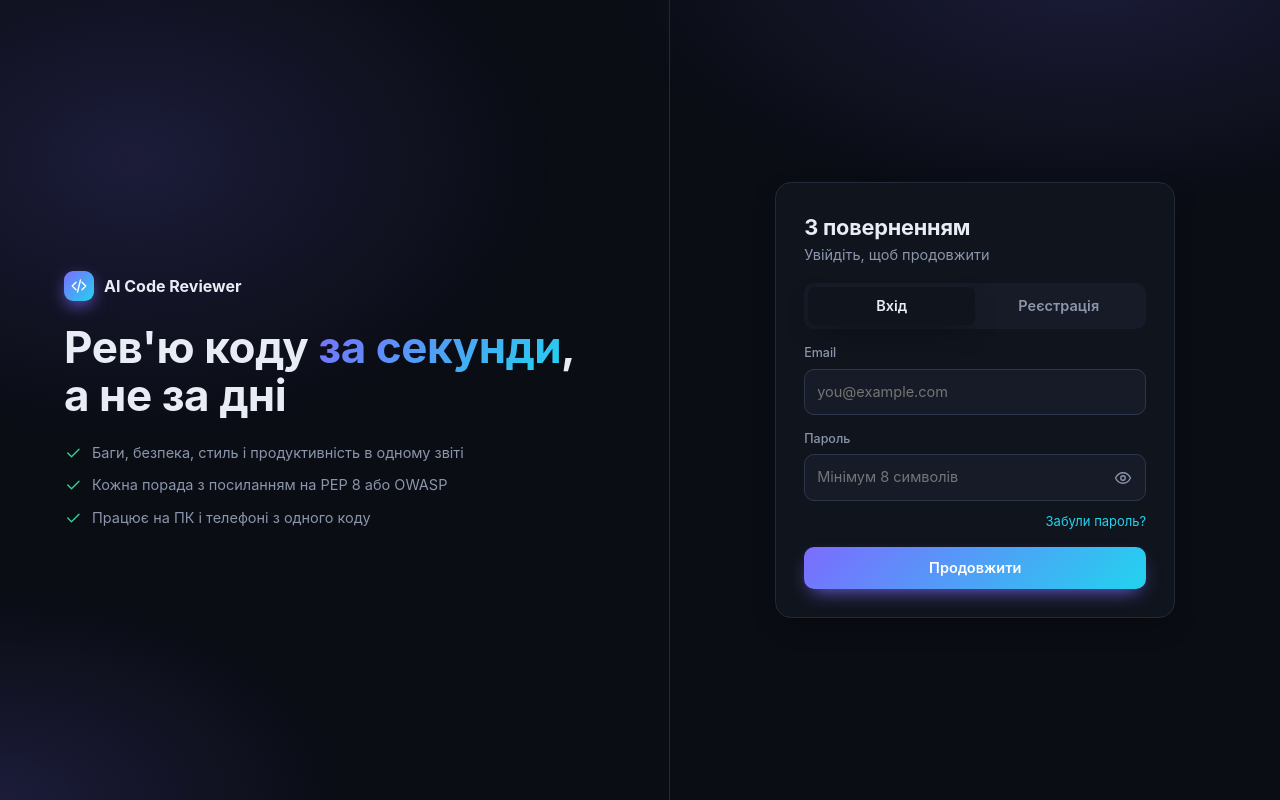
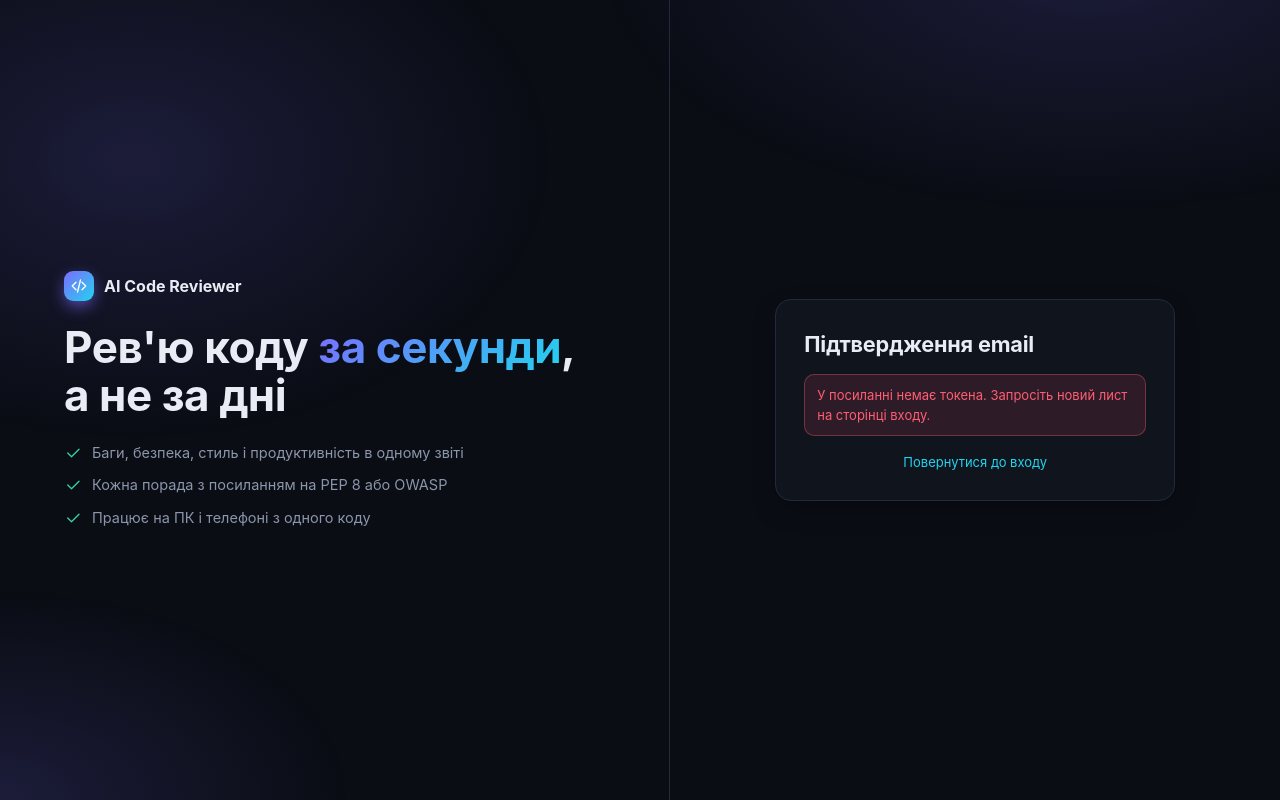
Before and after one commit to bodi4ka07/Ai-code-reviewer, a React (Vite) app in the folder ai-code-reviewer/client/: page /verify-email in a window 1280 px wide. Before the commit this address led to /login. Built offline with nearby package versions, Linux system fonts and the light colour scheme.

Commit message:
feat(client): add email confirmation flow
- Show a check-your-email notice after sign up

- Add a resend button when sign in is blocked by an unconfirmed email

- Add the email confirmation page opened from the link in the letter

```diff
--- a/ai-code-reviewer/client/src/App.jsx
+++ b/ai-code-reviewer/client/src/App.jsx
@@ -9,6 +9,7 @@ import Review from './pages/Review.jsx';
 import Chat from './pages/Chat.jsx';
 import ForgotPassword from './pages/ForgotPassword.jsx';
 import ResetPassword from './pages/ResetPassword.jsx';
+import VerifyEmail from './pages/VerifyEmail.jsx';
 
 function RequireAuth({ children }) {
   const { user, loading } = useAuth();
@@ -29,6 +30,7 @@ export default function App() {
       <Route path="/login" element={!loading && user ? <Navigate to="/" replace /> : <Login />} />
       <Route path="/forgot-password" element={<ForgotPassword />} />
       <Route path="/reset-password" element={<ResetPassword />} />
+      <Route path="/verify-email" element={<VerifyEmail />} />
       <Route
         element={
           <RequireAuth>
--- a/ai-code-reviewer/client/src/api.js
+++ b/ai-code-reviewer/client/src/api.js
@@ -84,4 +84,6 @@ export const api = {
 
   forgotPassword: (email) => request('/auth/forgot-password', { method: 'POST', body: { email } }),
   resetPassword: (token, password) => request('/auth/reset-password', { method: 'POST', body: { token, password } }),
+  verifyEmail: (token) => request('/auth/verify-email', { method: 'POST', body: { token } }),
+  resendVerification: (email) => request('/auth/resend-verification', { method: 'POST', body: { email } }),
 };
--- a/ai-code-reviewer/client/src/auth.jsx
+++ b/ai-code-reviewer/client/src/auth.jsx
@@ -29,9 +29,12 @@ export function AuthProvider({ children }) {
   }, []);
 
   const register = useCallback(
+    // Повертає true, якщо потрібно підтвердити email (вхід можливий лише після переходу за посиланням з листа)
     async (email, password) => {
-      await api.register(email, password);
+      const created = await api.register(email, password);
+      if (!created.email_verified) return true;
       await login(email, password);
+      return false;
     },
     [login],
   );
--- a/ai-code-reviewer/client/src/pages/Login.jsx
+++ b/ai-code-reviewer/client/src/pages/Login.jsx
@@ -1,5 +1,6 @@
 import { useState } from 'react';
 import { Link, useNavigate } from 'react-router-dom';
+import { api } from '../api.js';
 import { useAuth } from '../auth.jsx';
 import PasswordInput from '../components/PasswordInput.jsx';
 import AuthLayout from '../components/AuthLayout.jsx';
@@ -11,15 +12,41 @@ export default function Login() {
   const [email, setEmail] = useState('');
   const [password, setPassword] = useState('');
   const [error, setError] = useState('');
+  const [info, setInfo] = useState('');
+  const [needsVerify, setNeedsVerify] = useState(false); // акаунт створено, але email ще не підтверджено
   const [busy, setBusy] = useState(false);
 
   const submit = async (e) => {
     e.preventDefault();
     setError('');
+    setInfo('');
     setBusy(true);
     try {
-      await (mode === 'in' ? login(email, password) : register(email, password));
-      navigate('/');
+      if (mode === 'in') {
+        await login(email, password);
+        navigate('/');
+      } else if (await register(email, password)) {
+        setNeedsVerify(true);
+        setInfo(`Ми надіслали лист на ${email}. Перейдіть за посиланням у ньому, щоб завершити реєстрацію.`);
+        setMode('in');
+        setPassword('');
+      } else {
+        navigate('/');
+      }
+    } catch (err) {
+      setError(err.message);
+      setNeedsVerify(err.status === 403);
+    } finally {
+      setBusy(false);
+    }
+  };
+
+  const resend = async () => {
+    setError('');
+    setBusy(true);
+    try {
+      const res = await api.resendVerification(email.trim());
+      setInfo(res.message);
     } catch (err) {
       setError(err.message);
     } finally {
@@ -68,7 +95,13 @@ export default function Login() {
           </div>
         )}
 
+        {info && <div className="form-success">{info}</div>}
         {error && <div className="form-error">{error}</div>}
+        {needsVerify && (
+          <button type="button" className="btn ghost block" disabled={busy || !email} onClick={resend}>
+            Надіслати лист ще раз
+          </button>
+        )}
         <button className="btn block" disabled={busy}>
           {busy ? <span className="spinner sm" /> : 'Продовжити'}
         </button>
--- /dev/null
+++ b/ai-code-reviewer/client/src/pages/VerifyEmail.jsx
@@ -0,0 +1,39 @@
+import { useEffect, useRef, useState } from 'react';
+import { Link, useSearchParams } from 'react-router-dom';
+import { api } from '../api.js';
+import AuthLayout from '../components/AuthLayout.jsx';
+
+export default function VerifyEmail() {
+  const [params] = useSearchParams();
+  const token = params.get('token') || '';
+  const [message, setMessage] = useState('');
+  const [error, setError] = useState(token ? '' : 'У посиланні немає токена. Запросіть новий лист на сторінці входу.');
+  const started = useRef(false); // посилання одноразове, тож запит надсилається лише раз (StrictMode викликає ефект двічі)
+
+  useEffect(() => {
+    if (!token || started.current) return;
+    started.current = true;
+    api
+      .verifyEmail(token)
+      .then((res) => setMessage(res.message))
+      .catch((err) => setError(err.message));
+  }, [token]);
+
+  return (
+    <AuthLayout>
+      <div className="card">
+        <h2>Підтвердження email</h2>
+        {!message && !error && (
+          <p className="muted">
+            <span className="spinner sm" /> Перевіряємо посилання…
+          </p>
+        )}
+        {message && <div className="form-success">{message}</div>}
+        {error && <div className="form-error">{error}</div>}
+        <div className="forgot center">
+          <Link to="/login">{message ? 'Увійти' : 'Повернутися до входу'}</Link>
+        </div>
+      </div>
+    </AuthLayout>
+  );
+}
```
